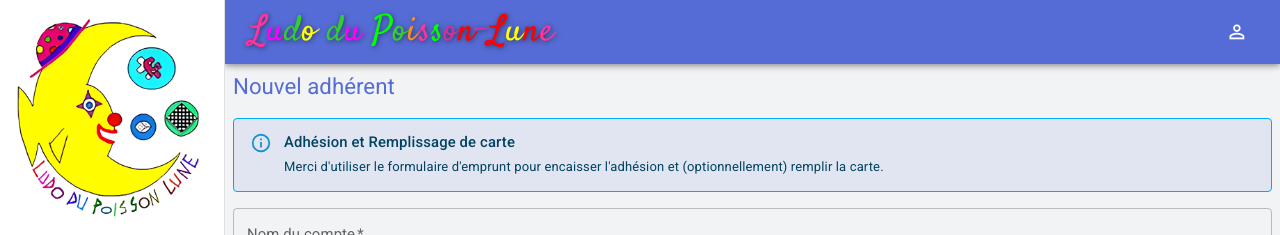
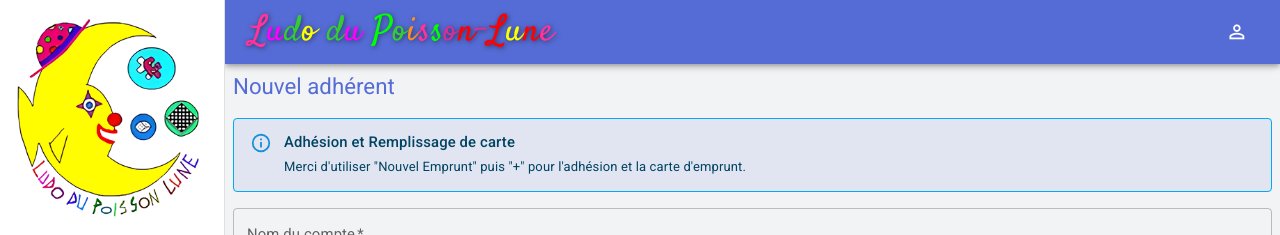
Before and after one commit to bdien/ludotheque, a React (Vite) app in the folder src/webui/: page /users/new in a window 1280 px wide. Shown: the top 235 px of the page. Built offline with nearby package versions, Linux system fonts and the light colour scheme; no server answers.

Commit message:
Ajout de warning dans l'édition d'adhérent

```diff
--- a/src/webui/src/pages/loan_close.tsx
+++ b/src/webui/src/pages/loan_close.tsx
@@ -60,7 +60,7 @@ export function LoanClose(props: LoanCloseProps) {
       </Typography>
 
       {item.notes ? (
-        <Alert severity="info" sx={{ border: "1px solid #00000020" }}>
+        <Alert severity="info" elevation={1}>
           <AlertTitle>Notes</AlertTitle>
           {item.notes}
         </Alert>
--- a/src/webui/src/pages/user_edit.tsx
+++ b/src/webui/src/pages/user_edit.tsx
@@ -15,9 +15,9 @@ import Alert from "@mui/material/Alert";
 import { useState } from "react";
 import FormControlLabel from "@mui/material/FormControlLabel";
 import Checkbox from "@mui/material/Checkbox";
-import AlertTitle from "@mui/material/AlertTitle";
 import Icon from "@mui/material/Icon";
 import Box from "@mui/material/Box";
+import { AlertTitle } from "@mui/material";
 
 interface UserEditProps {
   id?: number;
@@ -130,18 +130,17 @@ export function UserEdit(props: UserEditProps) {
         </Alert>
       )}
 
+      {user?.id == 0 && (
         <Alert
           variant="outlined"
           severity="info"
           sx={{ backgroundColor: "rgba(85, 108, 214, 0.1)" }}
         >
           <AlertTitle>Adhésion et Remplissage de carte</AlertTitle>
-        Merci d'utiliser le formulaire d'emprunt pour encaisser l'adhésion et
-        (optionnellement) remplir la carte.
-        <br />
-        {user?.id != 0 &&
-          "Ne modifiez ces champs directement que pour corriger une erreur."}
+          Merci d'utiliser "Nouvel Emprunt" puis "+" pour l'adhésion et la carte
+          d'emprunt.
         </Alert>
+      )}
 
       {user?.id != 0 && (
         <TextField
@@ -185,6 +184,10 @@ export function UserEdit(props: UserEditProps) {
 
       {user?.id != 0 && (
         <>
+          <Alert elevation={1} severity="warning" sx={{ mt: 2, mb: 1 }}>
+            Evitez de modifier ces paramètres directement et passez plutôt par
+            "Nouvel Emprunt" puis "+".
+            <br />
             <Controller
               control={control}
               defaultValue={dayjs(user.subscription)}
@@ -192,13 +195,12 @@ export function UserEdit(props: UserEditProps) {
               render={({ field }) => (
                 <DatePicker
                   label="Expiration adhésion"
-                sx={{ my: 2 }}
+                  sx={{ mt: 2, mb: 1 }}
                   format="D MMM YYYY"
                   {...field}
                 />
               )}
             />
-
             <TextField
               fullWidth
               label="Crédit sur la carte"
@@ -211,6 +213,7 @@ export function UserEdit(props: UserEditProps) {
                 endAdornment: <InputAdornment position="end">€</InputAdornment>,
               }}
             />
+          </Alert>
 
           <TextField
             fullWidth
```
Lines whose indentation alone changed are shown as unchanged.
